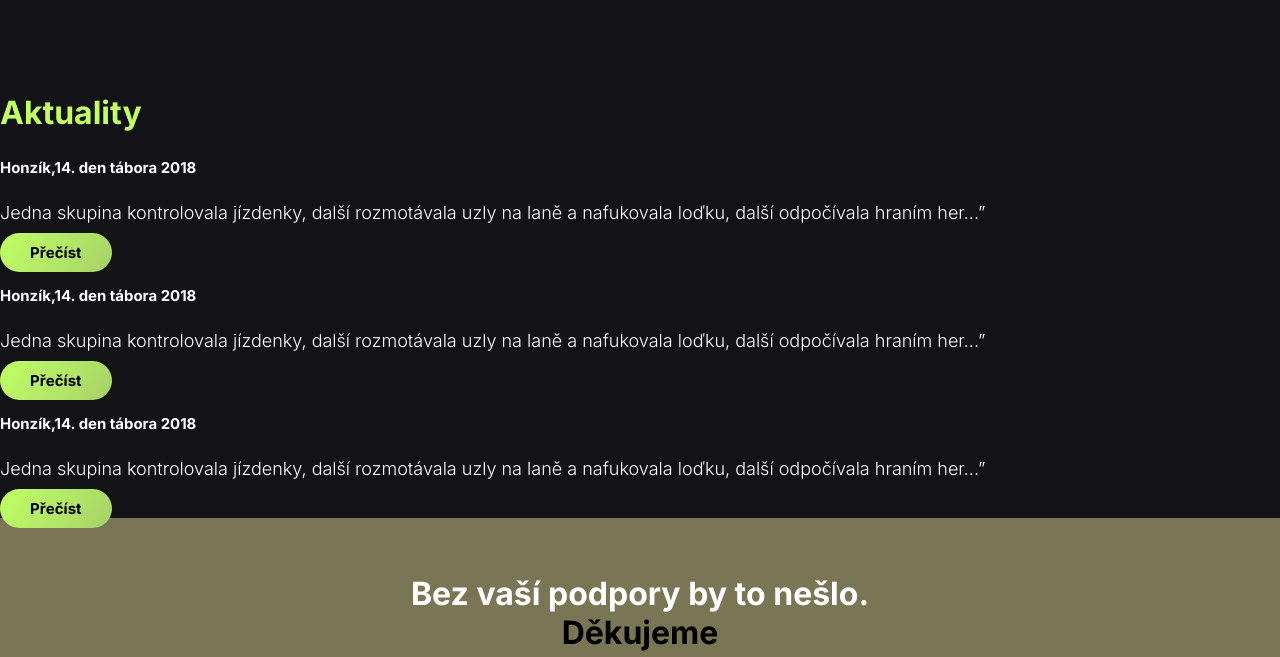
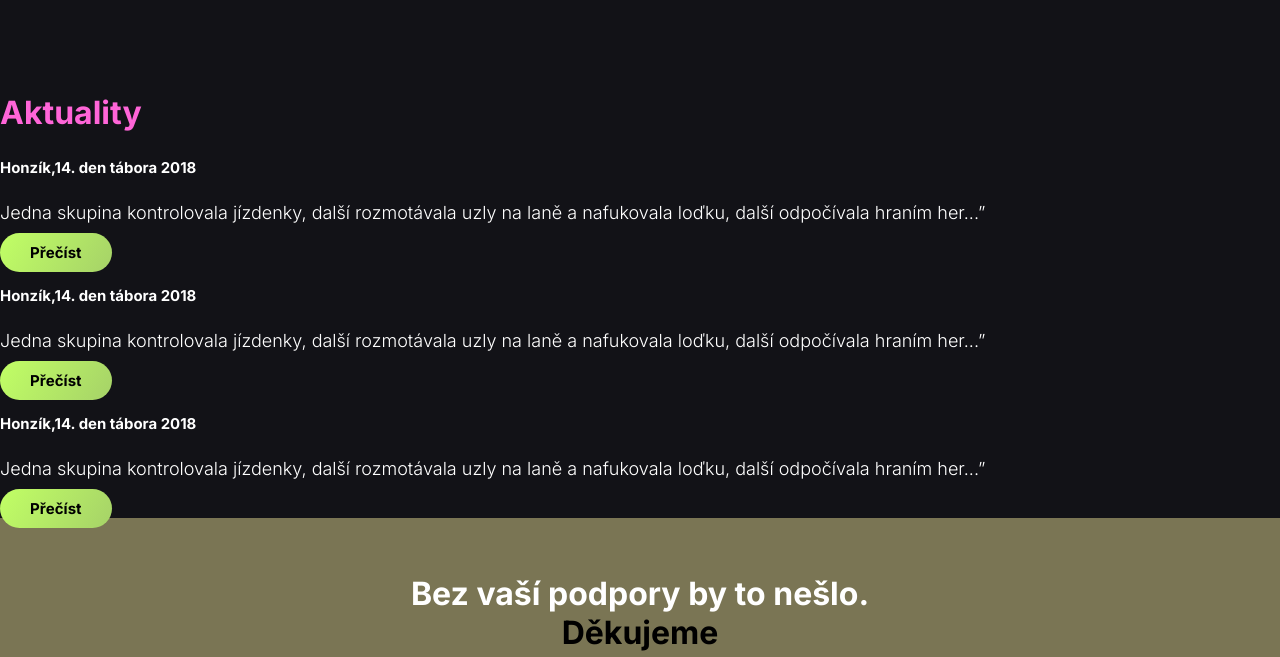
Before and after one commit to therezca/tabornevidomi, an Eleventy site: page index.html in a window 1280 px wide. Shown: the part 2265-2922 px from the top of the page. Built offline with nearby package versions, Linux system fonts and the light colour scheme; Eleventy itself is replaced by a stand-in of ours; files that its build step writes are made by us from their sources.

Commit message:
abctestbarva

```diff
--- a/index.html
+++ b/index.html
@@ -111,7 +111,7 @@ menu: home
 
 <section class="novinky">
 
-    <h2 class="novinky__h2"><span style="color: #c1ff65">Aktuality</span></h2>
+    <h2 class="novinky__h2"><span style="color: #ff65d8">Aktuality</span></h2>
 
     <div class="novinky__grid">
 
```
